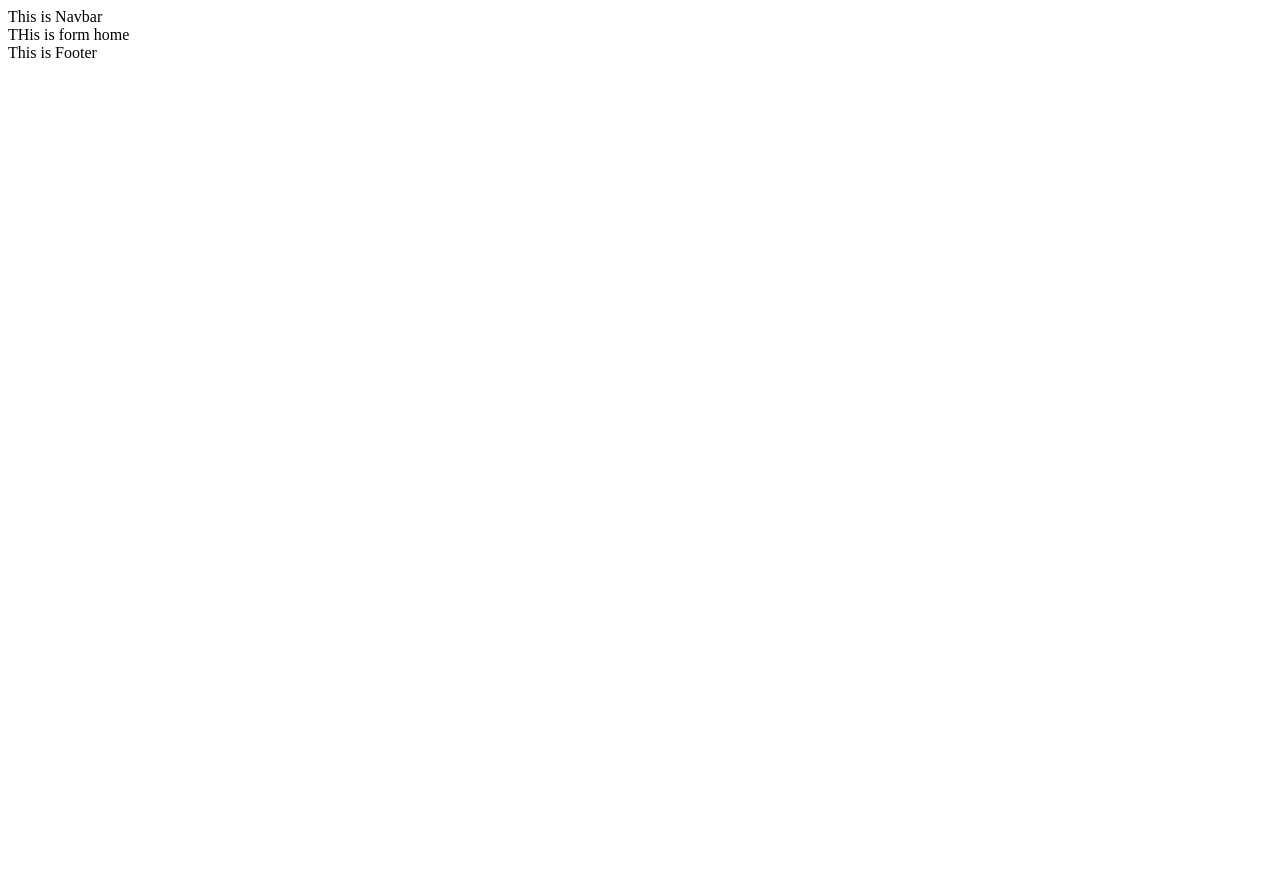
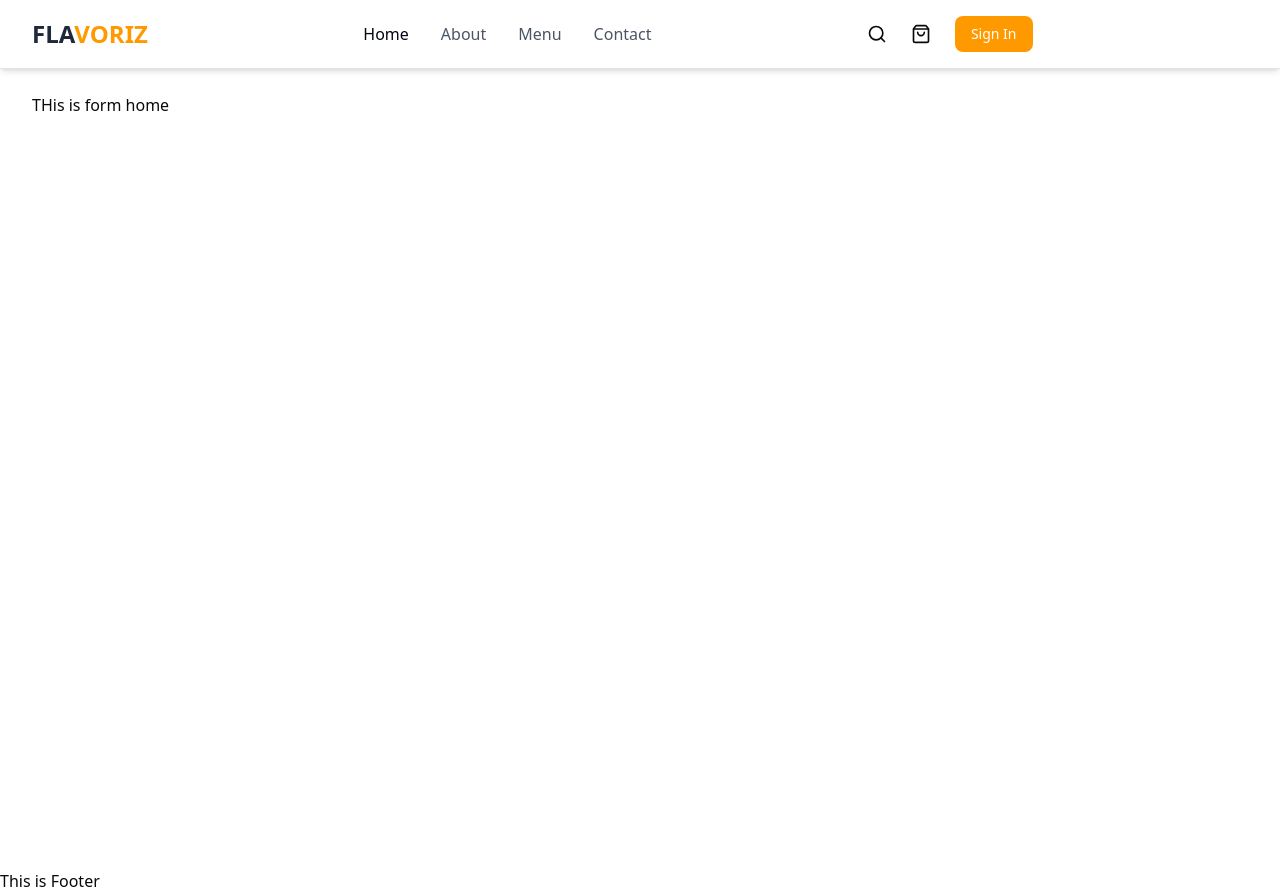
Before and after one commit to Crypt06545/Food-Web, a React (Vite) app in the folder client/: page / in a window 1280 px wide. Before the commit the page ends 800 px from the top, so only its background shows below. Built offline with nearby package versions, Linux system fonts and the light colour scheme.

Commit message:
create navbar

```diff
--- a/client/src/components/Navbar.jsx
+++ b/client/src/components/Navbar.jsx
@@ -1,11 +1,63 @@
-import React from 'react'
+import { Search, ShoppingBag } from "lucide-react";
+import React from "react";
+import { NavLink } from "react-router-dom";
+import { Button } from "./ui/button";
 
 const Navbar = () => {
+  const navLinks = [
+    { id: 1, name: "Home", path: "/" },
+    { id: 2, name: "About", path: "/about" },
+    { id: 3, name: "Menu", path: "/menu" },
+    { id: 4, name: "Contact", path: "/contact" },
+  ];
+
   return (
-    <div>
-      This is Navbar
-    </div>
-  )
-}
+    <nav className=" sticky top-0 z-50 bg-white shadow-md border-b overflow-x-hidden">
+      <div className=" flex justify-between items-center w-[95%] mx-auto py-4">
+        {/* left section  */}
+        <div>
+          <h1 className="text-2xl font-bold text-gray-800">
+            FLA<span className="text-amber-500">VORIZ</span>
+          </h1>
+        </div>
 
-export default Navbar
+        {/* middle section  */}
+        <div className="flex gap-8">
+          {navLinks.map((navLink) => (
+            <NavLink
+              key={navLink.id}
+              to={navLink.path}
+              className={({ isActive }) =>
+                `font-medium transition-colors duration-200 hover:text-amber-500 ${
+                  isActive ? "text-gray-950" : "text-gray-600"
+                }`
+              }
+            >
+              {navLink.name}
+            </NavLink>
+          ))}
+        </div>
+
+        {/* right section  for desktop*/}
+        <div className="flex gap-6 justify-center items-center">
+          <div className="cursor-pointer hover:text-amber-500 transition-colors">
+            <Search size={20} />
+          </div>
+          <div className="cursor-pointer hover:text-amber-500 transition-colors">
+            <ShoppingBag size={20} />
+          </div>
+          <div>
+            <Button className="bg-amber-500 hover:bg-amber-600 text-white">
+              Sign In
+            </Button>
+          </div>
+        </div>
+
+        {/* right section for mobile  */}
+        <div className="md"></div>
+      </div>
+    </nav>
+  );
+};
+
+export default Navbar;
--- a/client/src/main.jsx
+++ b/client/src/main.jsx
@@ -3,7 +3,7 @@ import { createRoot } from "react-dom/client";
 
 import { RouterProvider } from "react-router-dom";
 import router from "./routes/route";
-
+import "./index.css";
 createRoot(document.getElementById("root")).render(
   <StrictMode>
     <RouterProvider router={router} />
--- a/client/src/pages/Home.jsx
+++ b/client/src/pages/Home.jsx
@@ -1,10 +1,8 @@
 import React from "react";
-import Navbar from "../components/Navbar";
-import Footer from "../components/Footer";
 
 const Home = () => {
   return (
-    <div>
+    <div className="min-h-screen w-[95%] mx-auto py-6 overflow-x-hidden">
       THis is form home
     </div>
   );
```
Also changed, not shown: client/vite.config.js (+5 -5 lines).
